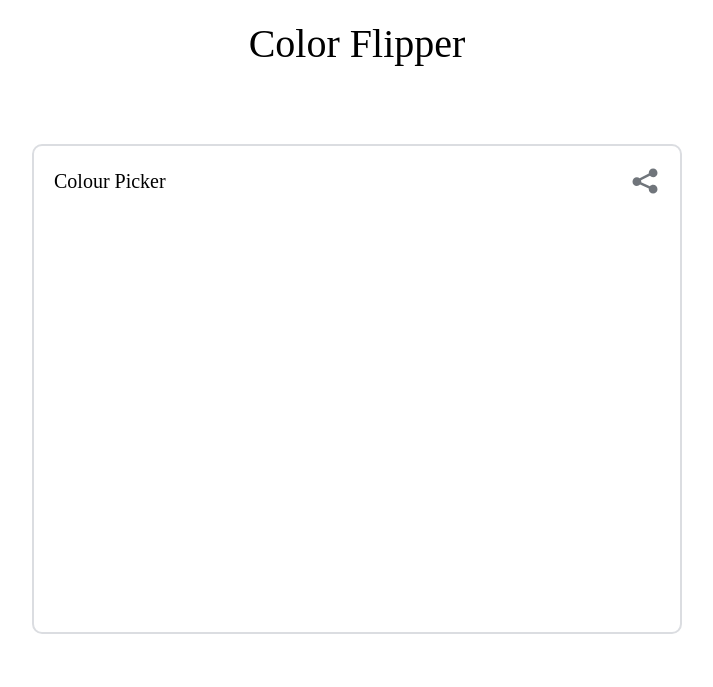
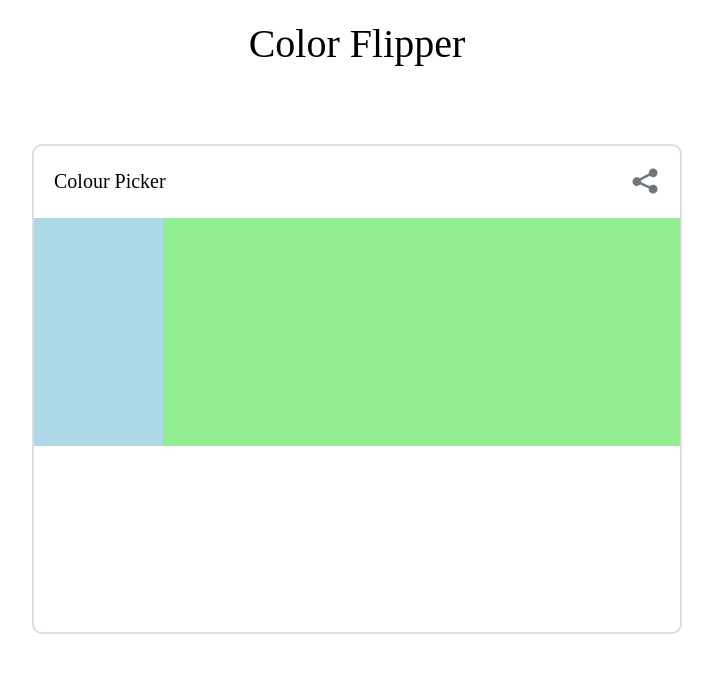
Before and after one commit to Beast-Code9999/Color-Flipper, a website: page index.html in a window 1280 px wide. Shown: the top 687 px of the page, without its empty margins (283-996 px from the left). Drawn offline with Linux system fonts and the light colour scheme.

Commit message:
add .spectrum css

```diff
--- a/index.html
+++ b/index.html
@@ -15,6 +15,7 @@
     </header>
     <main class="main">
         <div class="container">
+            <!-- start of top -->
             <div class="top">
                 <div class="top__title">
                     Colour Picker
@@ -23,18 +24,23 @@
                     <img src="./img/share-filled-svgrepo-com (2).svg" alt="share-img">
                 </div>
             </div>
+            <!-- end of top -->
+            <!-- start of spectrum -->
             <div class="spectrum">
-                <div>
+                <div class="spectrum__output">
                     <!-- display the chosen color / final color -->
-
                 </div>
-                <div>
+                <div class="spectrum__canvas">
                     <!-- select darkness and lightness -->
                 </div>
             </div>
+            <!-- end of spectrum -->
+            <!-- start of color-slider -->
             <div class="color-slider">
                 <!-- color slider -->
             </div>
+            <!-- end of color-slider -->
+            <!-- start of output -->
             <div class="output">
                 <div>
                     <!-- HEX and copy area -->
@@ -54,6 +60,7 @@
                     </div>
                 </div>
             </div>
+            <!-- end of output -->
         </div>
     </main>
     <footer class="footer">
--- a/sass/layout/_main.scss
+++ b/sass/layout/_main.scss
@@ -38,7 +38,21 @@
 }
 
 .spectrum {
+    width: 100%;
+    height: 22.8rem;
+    display: flex;
 
+    &__output {
+        width: 20%;
+        height: 100%;
+        background-color: lightblue;
+    }
+
+    &__canvas {
+        width: 80%;
+        height: 100%;
+        background-color: lightgreen;
+    }
 }
 
 .color-slider {
```
Also changed, not shown: style.css.
